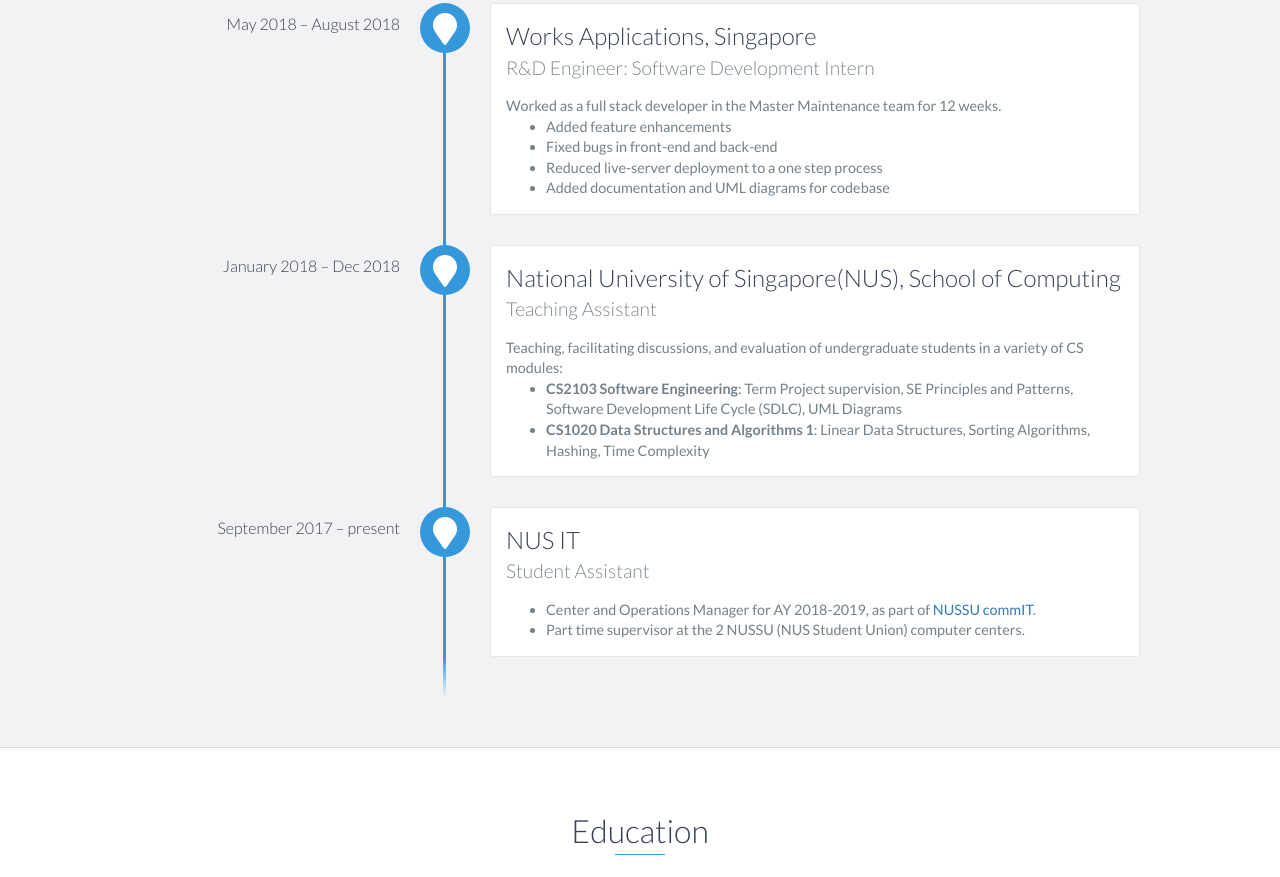
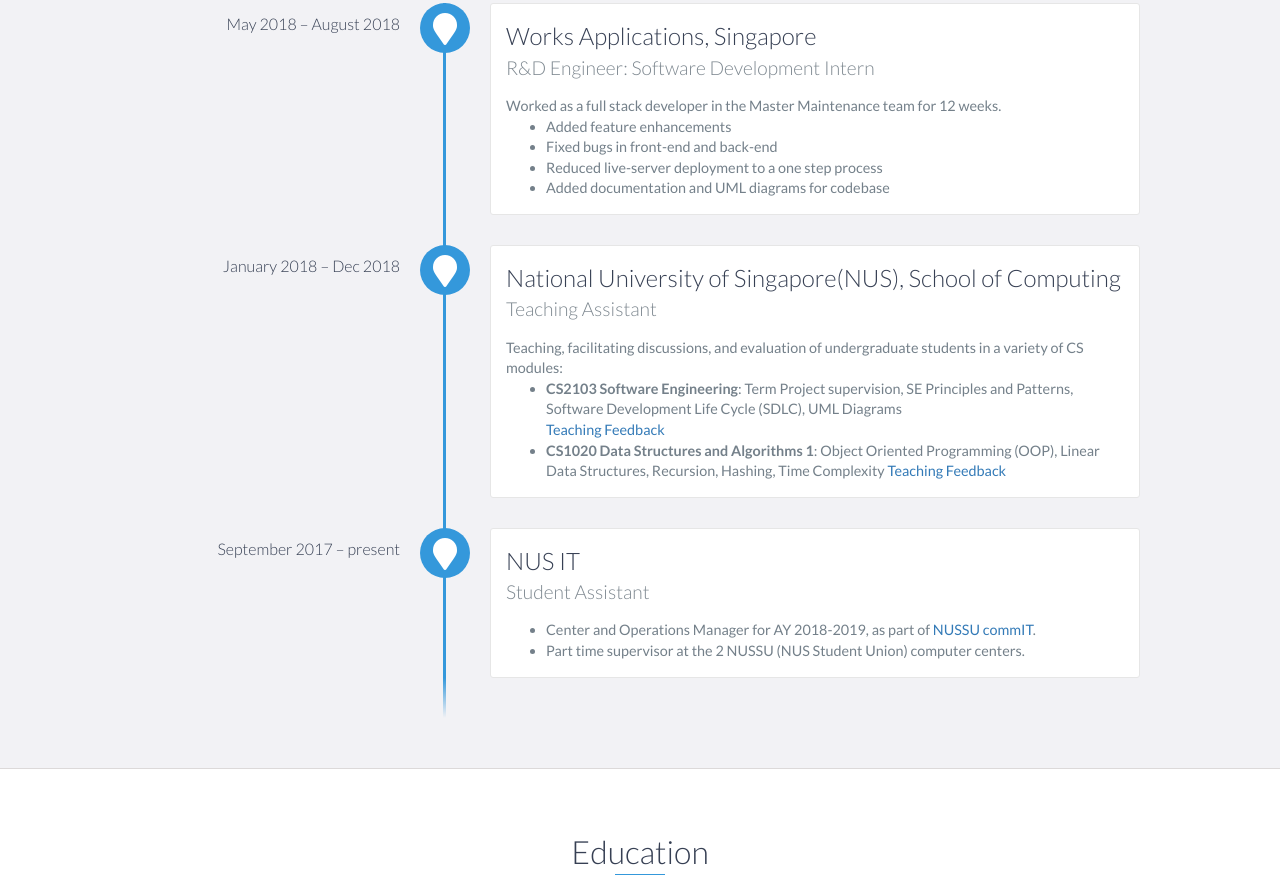
Before and after one commit to amrut-prabhu/amrut-prabhu.github.io, a website: page index.html in a window 1280 px wide. Shown: the part 1480-2357 px from the top of the page. Drawn offline with nearby package versions, Linux system fonts and the light colour scheme.

Commit message:
Update index.html

```diff
--- a/index.html
+++ b/index.html
@@ -169,11 +169,13 @@
                     <ul>
                         <li>
                             <b>CS2103 Software Engineering</b>:
-                            Term Project supervision, SE Principles and Patterns, Software Development Life Cycle (SDLC), UML Diagrams
+                            Term Project supervision, SE Principles and Patterns, Software Development Life Cycle (SDLC), UML Diagrams <br>
+                            <a href="resources/teacher-report-for-1810-cs2103t.pdf" target="_blank">Teaching Feedback</a>
                         </li>
                         <li>
                             <b>CS1020 Data Structures and Algorithms 1</b>:
-                            Linear Data Structures, Sorting Algorithms, Hashing, Time Complexity
+                            Object Oriented Programming (OOP), Linear Data Structures, Recursion, Hashing, Time Complexity
+                            <a href="resources/teacher-report-for-1720-cs1020.pdf" target="_blank">Teaching Feedback</a>
                         </li>
                     </ul>
                 </p>
```
